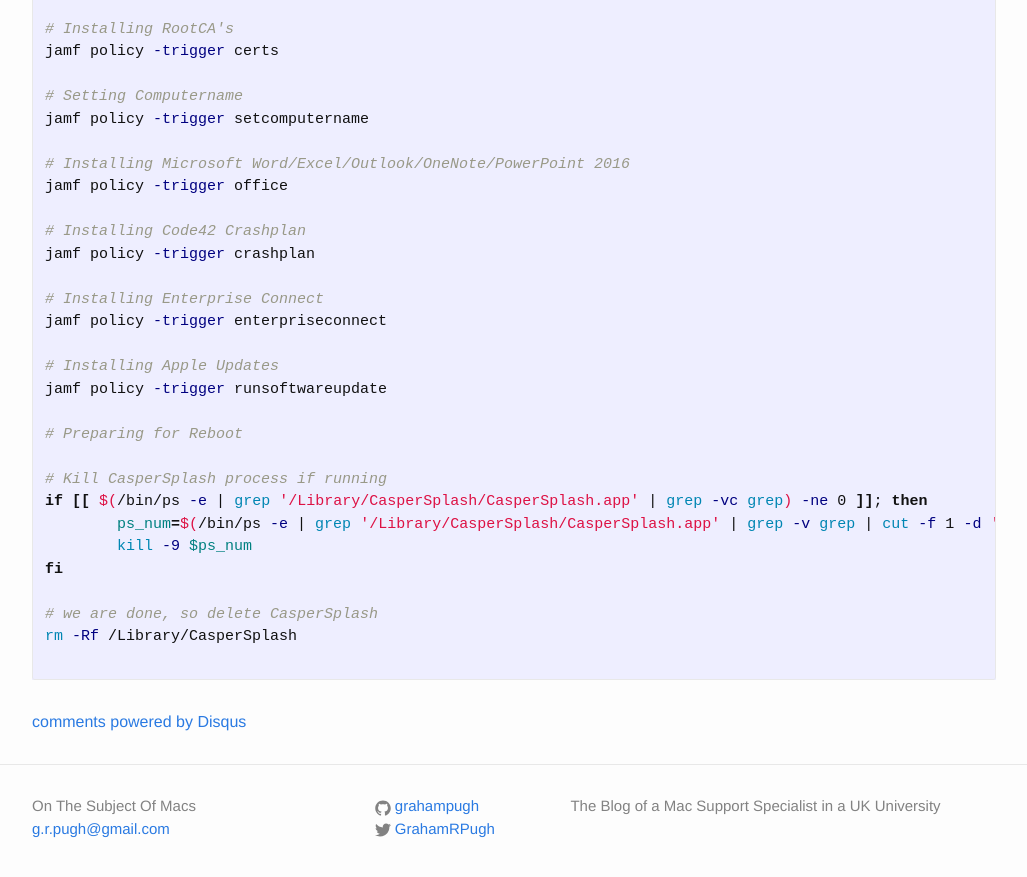
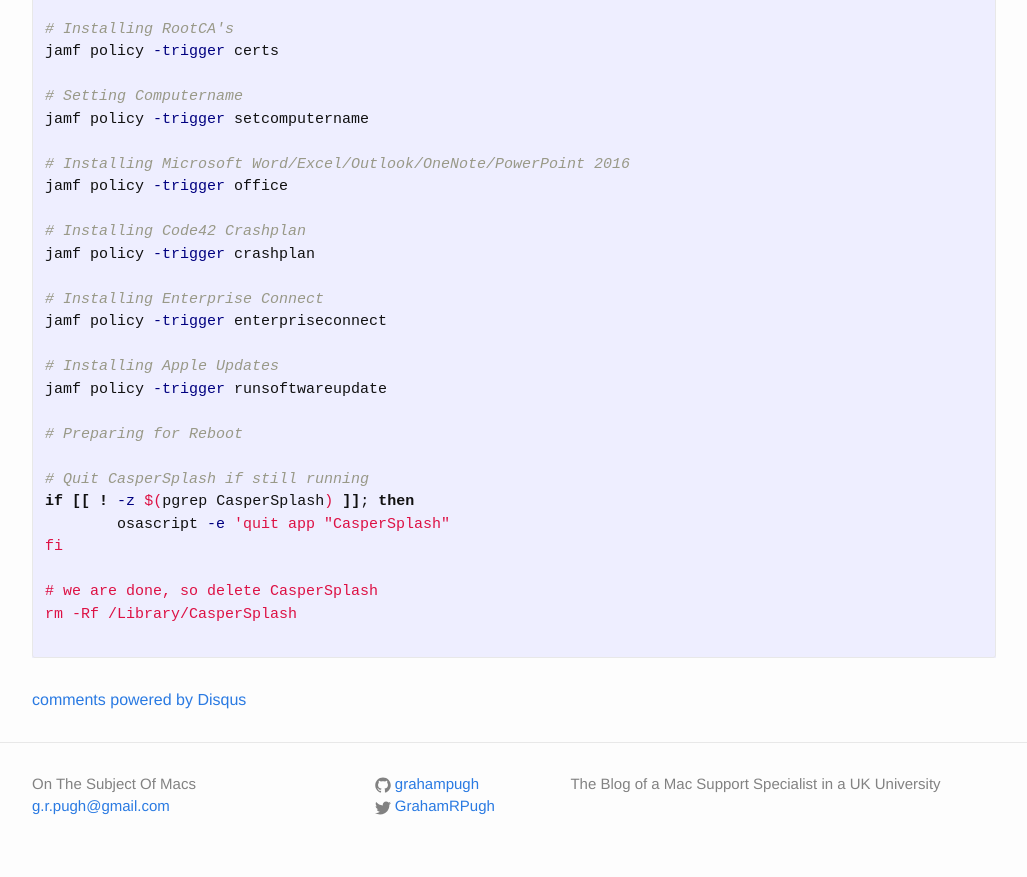
Before and after one commit to grahampugh/grahampugh.github.io, a Jekyll site: the page built from _posts/2016-11-10-casper-splash.md, in a window 1280 px wide and 900 px high, scrolled down 2654 px. Shown: the top 877 px of the window, without its empty margins (126-1153 px from the left). Built offline with Jekyll 4.4.1, drawn with Linux system fonts in a browser that asks for light colours; comment, search, counter and statistics services are not loaded.

Commit message:
Casper Splash post amendments

```diff
--- a/_posts/2016-11-10-casper-splash.md
+++ b/_posts/2016-11-10-casper-splash.md
@@ -104,10 +104,9 @@
 
 # Preparing for Reboot
 
-# Kill CasperSplash process if running
-if [[ $(/bin/ps -e | grep '/Library/CasperSplash/CasperSplash.app' | grep -vc grep) -ne 0 ]]; then
-	ps_num=$(/bin/ps -e | grep '/Library/CasperSplash/CasperSplash.app' | grep -v grep | cut -f 1 -d ' ')
-	kill -9 $ps_num
+# Quit CasperSplash if still running
+if [[ ! -z $(pgrep CasperSplash) ]]; then
+	osascript -e 'quit app "CasperSplash"
 fi
 
 # we are done, so delete CasperSplash
```
